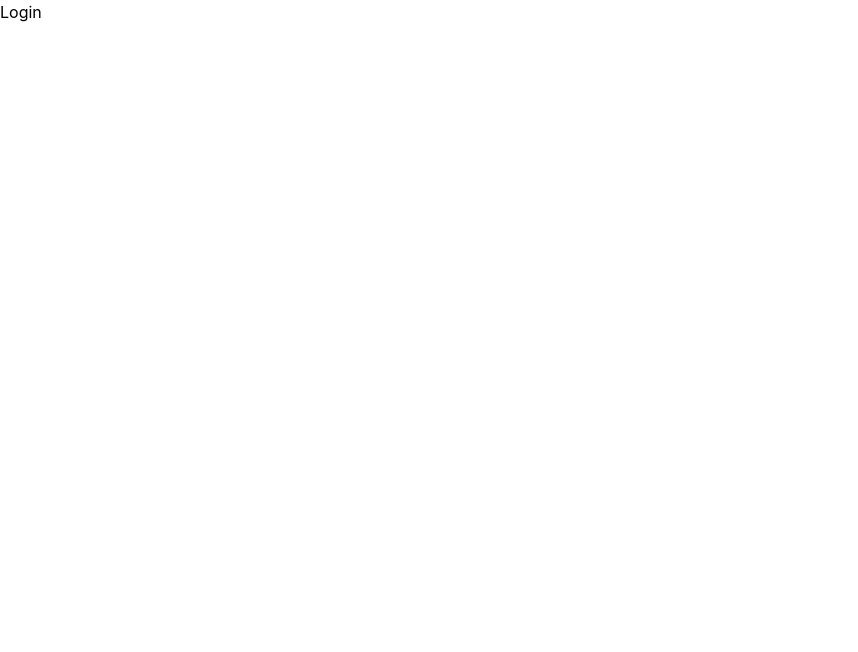
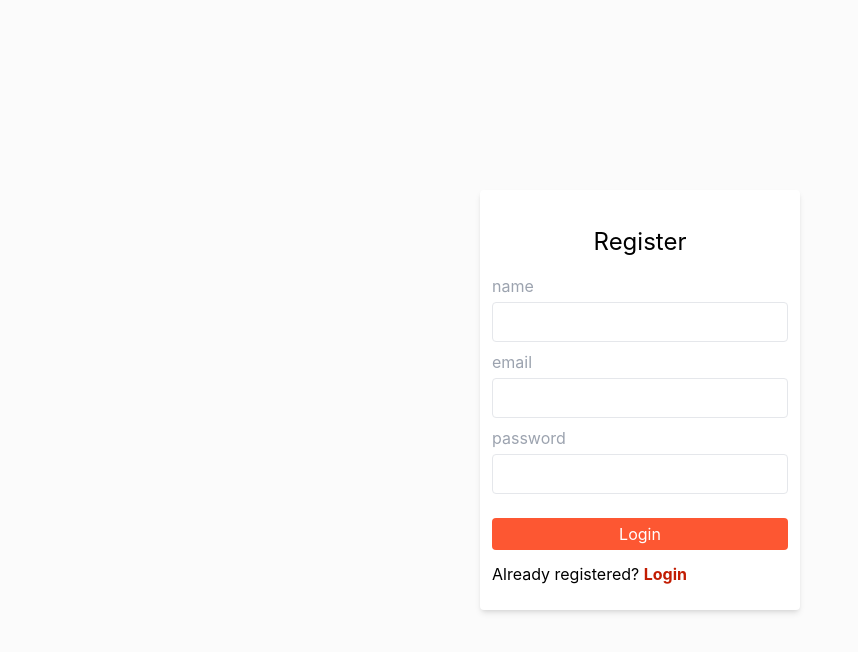
Before and after one commit to S-Abdullahi/hunt-trackr, a React (Create React App) app: page /login in a window 1280 px wide. Shown: the top 652 px of the page, without its empty margins (0-858 px from the left). Built offline with nearby package versions, Linux system fonts and the light colour scheme.

Commit message:
login page

```diff
--- a/src/components/Button.js
+++ b/src/components/Button.js
@@ -1,9 +1,9 @@
 import React from "react";
 import { Link } from "react-router-dom";
 
-const Button = ({ text, link }) => {
+const Button = ({ text, link, type }) => {
   return (
-    <button className="bg-[#fd5732] text-white px-2 py-1 rounded hover:bg-[#fd5732e4]">
+    <button type={type ? type : 'button'} className="bg-[#fd5732] text-white px-2 py-1 rounded hover:bg-[#fd5732e4]">
       <Link to={link}>{text}</Link>
     </button>
   );
--- a/src/components/FormRow.js
+++ b/src/components/FormRow.js
@@ -0,0 +1,20 @@
+import React from "react";
+
+const FormRow = ({type, name, value, onChange, placeholder }) => {
+  return (
+    <>
+    <div className="mb-1 text-gray-400">{name}</div>
+    <input
+      type={type ? type : 'text'}
+      name={name}
+      value={value}
+      onChange={onChange}
+      className="mb-2 px-2 h-10 rounded border focus:border-[#fd5732] focus:outline-none text-[gray]"
+    />
+
+    </>
+
+  );
+};
+
+export default FormRow;
--- a/src/pages/Login.js
+++ b/src/pages/Login.js
@@ -1,9 +1,37 @@
-import React from 'react'
+import React from "react";
+import Button from "../components/Button";
+import FormRow from "../components/FormRow";
 
 const Login = () => {
+  const [isUser, setIsUser] = React.useState(false);
   return (
-    <div>Login</div>
-  )
-}
+    <div className="h-screen w-full bg-[#fbfbfb] flex justify-center items-center">
+      <div className="bg-white rounded shadow-md py-6 w-[70%] sm:w-[50%] md:w-[40%] lg:w-[25%]">
+        <form className="flex flex-col p-3">
+          <h2 className="text-center text-2xl mb-4">{isUser ? 'Login': 'Register'}</h2>
+          {!isUser && <FormRow name="name" placeholder="enter your name" />}
+          <FormRow name="email" placeholder="enter your email" />
+          <FormRow
+            type="password"
+            name="password"
+            placeholder="enter password"
+          />
+          <div className="mb-4"></div>
+          <Button type="submit" text="Login" link="/dashboard" />
+        </form>
+        <p className="px-3">
+          {isUser ? 'Not yet registered?' : 'Already registered?' }
+          {" "}
+          <span
+            className="cursor-pointer font-bold text-[#c21d03]"
+            onClick={() => setIsUser(!isUser)}
+          >
+            {isUser ? "Register" : "Login"}
+          </span>
+        </p>
+      </div>
+    </div>
+  );
+};
 
-export default Login
+export default Login;
```
